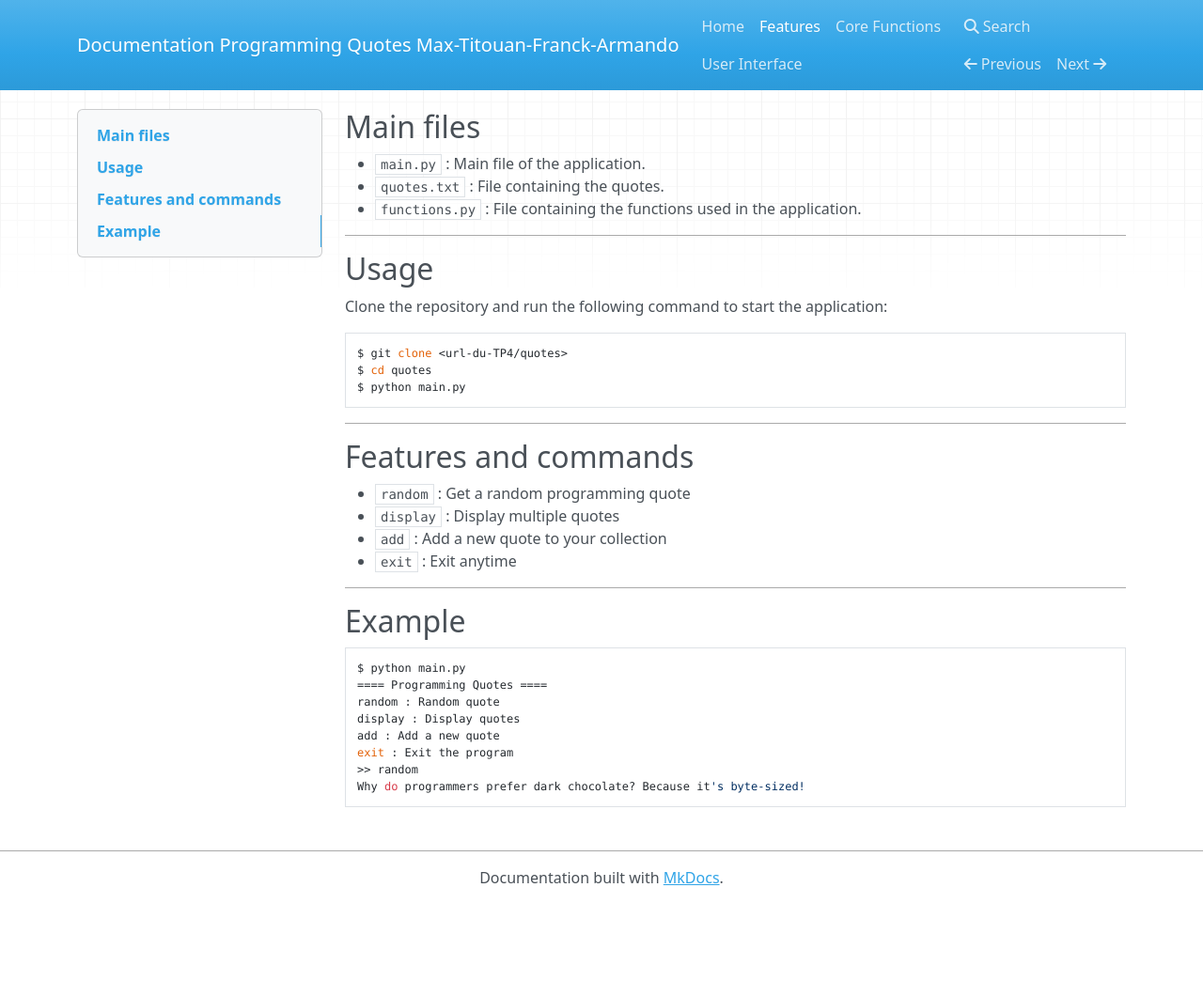
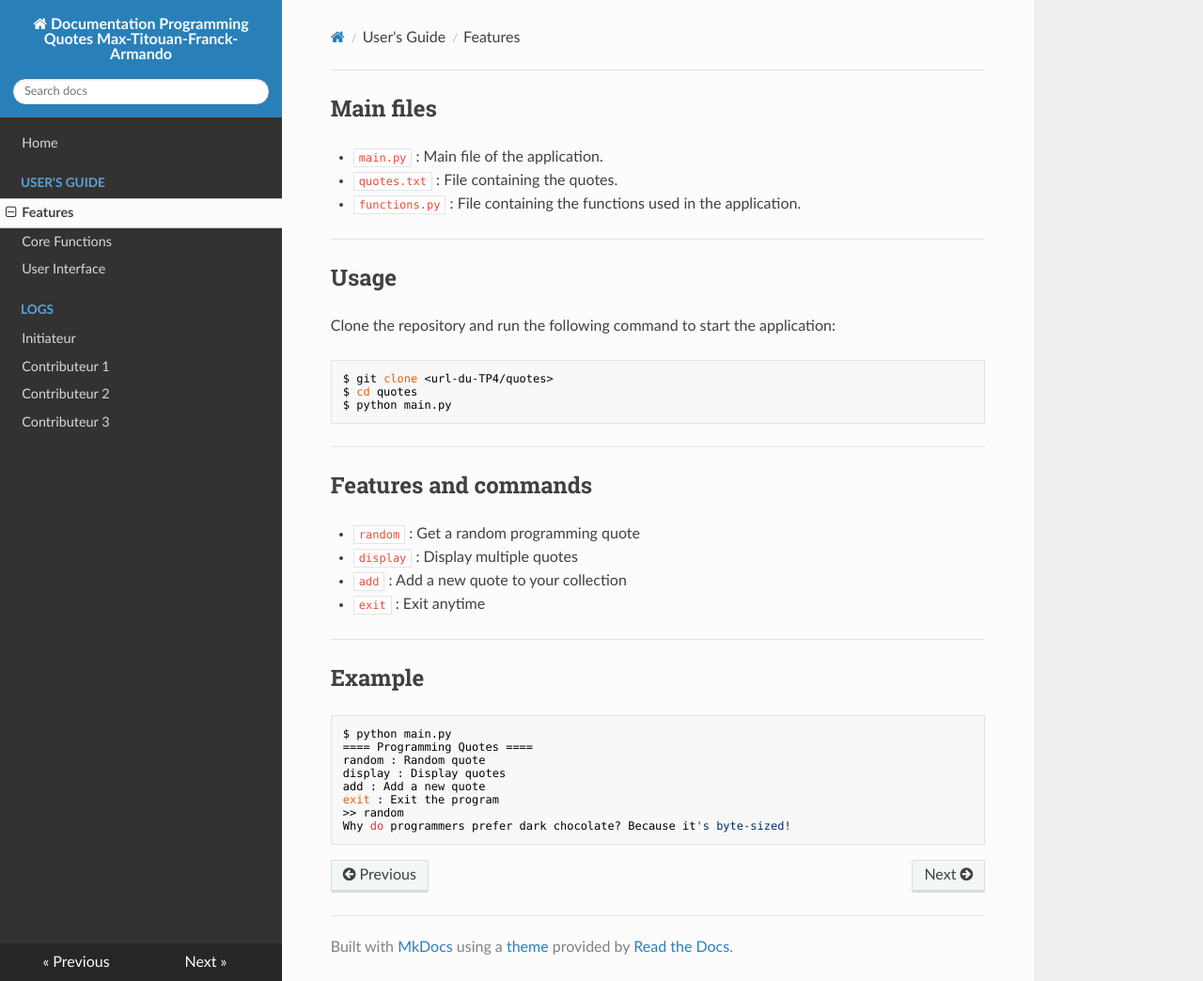
Before and after one commit to efrei-git/quotes-docs-max-titouan-franck-armando, an MkDocs documentation site: the page built from docs/features/features.md, in a window 1280 px wide and 1044 px high. Shown: the whole window at 94% size. Built offline with MkDocs 1.6.1, drawn with Linux system fonts in a browser that asks for light colours; nearby versions of some CDN libraries.

Commit message:
Refactor documentation and pushed log initateur

```diff
--- a/mkdocs.yml
+++ b/mkdocs.yml
@@ -2,6 +2,14 @@ site_name: Documentation Programming Quotes Max-Titouan-Franck-Armando
 
 nav:
   - Home: index.md
-  - Features: features.md
-  - Core Functions: functions.md
-  - User Interface: user-interface.md
+  - User's Guide:
+      - Features: features/features.md
+      - Core Functions: features/functions.md
+      - User Interface: features/user-interface.md
+  - Logs:
+      - Initiateur: logs/log-initiateur.md
+      - Contributeur 1: logs/log-contributeur-1.md
+      - Contributeur 2: logs/log-contributeur-2.md
+      - Contributeur 3: logs/log-contributeur-3.md
+
+theme: readthedocs
```
Also changed, not shown: docs/logs/log-initiateur.md (added, +5 -0 lines), docs/features/features.md (renamed from docs/features.md), docs/features/functions.md (renamed from docs/functions.md), docs/features/user-interface.md (renamed from docs/user-interface.md).
